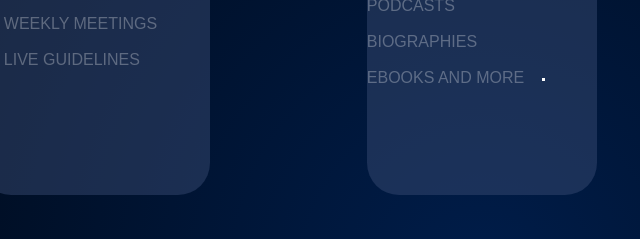
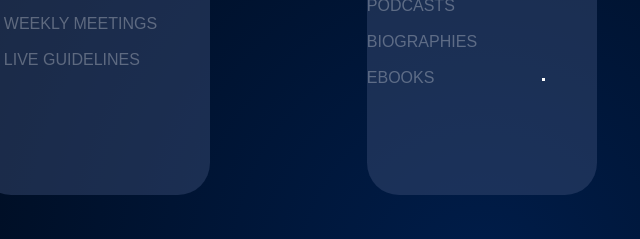
Before and after one commit to GabrielSantosz/INVEST-IN-YOURSELF, a plain HTML site: page index.html in a window 1280 px wide. Shown: the part 522-761 px from the top of the page, 158-798 px from the left. Drawn offline with Linux system fonts and the light colour scheme; a web font is replaced by a local one.

Commit message:
:tada: One more commit

```diff
--- a/index.html
+++ b/index.html
@@ -71,7 +71,7 @@
             <br>
             <li class="lista">BIOGRAPHIES</li>
             <br>
-            <li class="lista">EBOOKS AND MORE</li>
+            <li class="lista">EBOOKS</li>
         </ul>
     </section>
 
```
